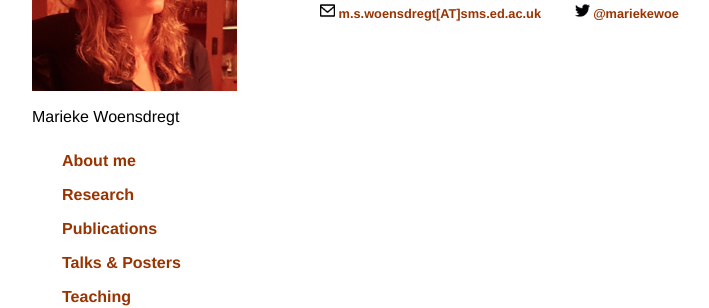
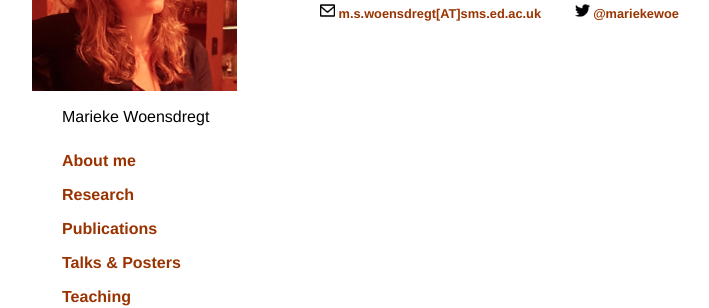
Before and after one commit to marieke-woensdregt/marieke-woensdregt.github.io, a Jekyll site: the page built from research/index.html, in a window 1280 px wide. Shown: the part 168-476 px from the top of the page, without its empty margins (32-741 px from the left). Built offline with Jekyll 4.4.1, drawn with Linux system fonts in a browser that asks for light colours.

Commit message:
Update main.css

```diff
--- a/css/main.css
+++ b/css/main.css
@@ -40,6 +40,7 @@ p {
 }
 p.small {
     line-height: 70%;
+    margin-left: 30px;
 }
 footer {
     border-top: 1px solid #993300;
@@ -68,4 +69,6 @@ ul.posts li {
     position: absolute;
 }
 
-.tab { margin-left: 30px; }
+.tab {
+    margin-left: 30px;
+}
```
